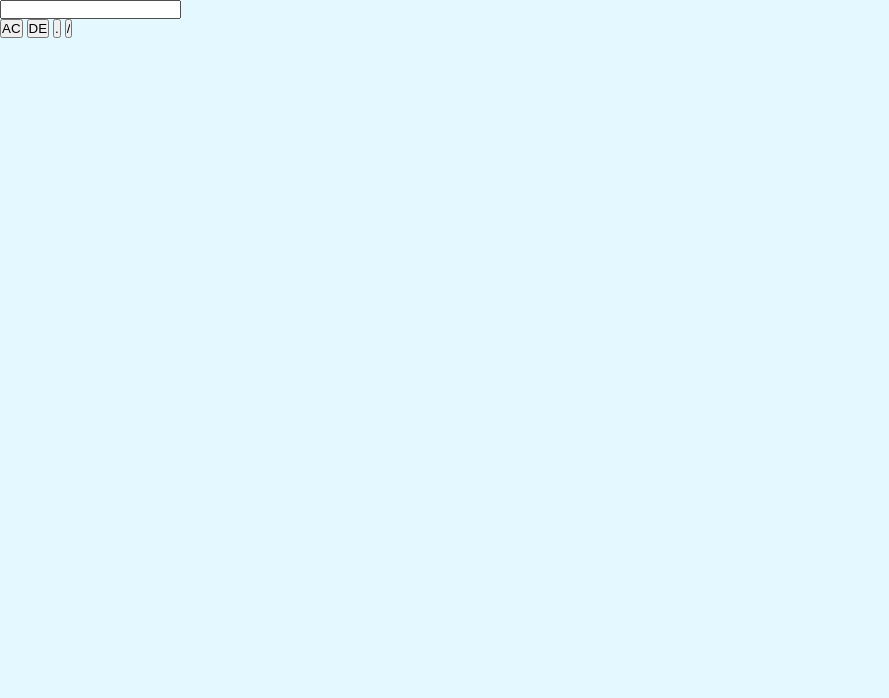
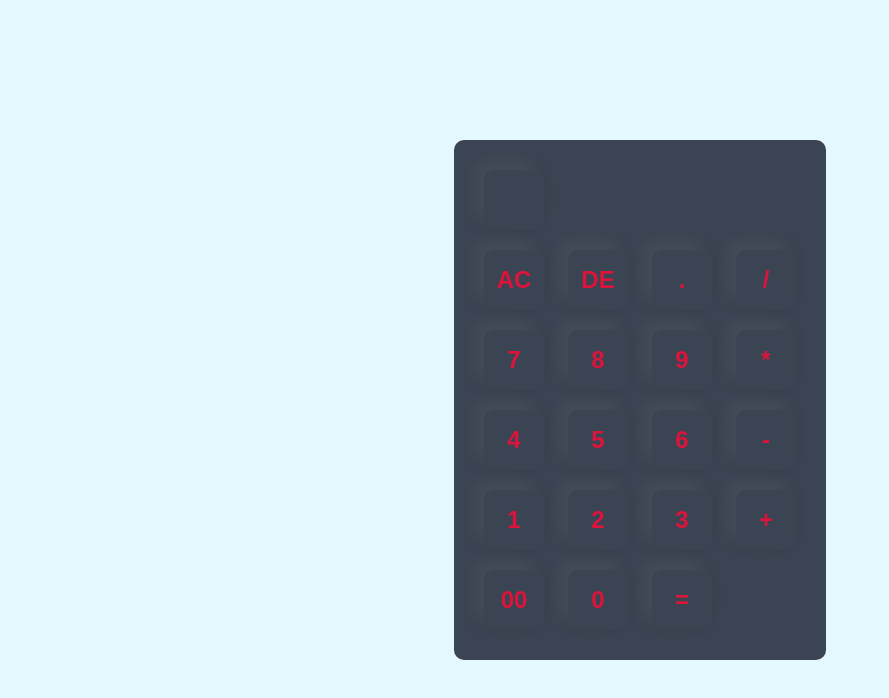
Before and after one commit to ChiefLopes/Solid-calculator, a plain HTML site: page index.html in a window 1280 px wide. Shown: the whole page, without its empty margins (0-889 px from the left). Drawn offline with Linux system fonts and the light colour scheme.

Commit message:
added calculator elements

```diff
--- a/index.html
+++ b/index.html
@@ -22,6 +22,28 @@
                     <input type="button" value=".">
                     <input type="button" value="/">
                 </div>
+                <div class="">
+                    <input type="button" value="7">
+                    <input type="button" value="8">
+                    <input type="button" value="9">
+                    <input type="button" value="*">
+                </div>
+                <div class="">
+                    <input type="button" value="4">
+                    <input type="button" value="5">
+                    <input type="button" value="6">
+                    <input type="button" value="-">
+                </div>
+                <div class="">
+                    <input type="button" value="1">
+                    <input type="button" value="2">
+                    <input type="button" value="3">
+                    <input type="button" value="+">
+                </div><div class="">
+                    <input type="button" value="00">
+                    <input type="button" value="0">
+                    <input type="button" value="=">
+                </div>
             </form>
         </div>
 
--- a/style.css
+++ b/style.css
@@ -5,7 +5,31 @@
 }
 
 .container {
-height: 100vh;
-width: 100%;
-background: #e3f9ff;
+  height: 100vh;
+  width: 100%;
+  background: #e3f9ff;
+  display: flex;
+  align-items: center;
+  justify-content: center;
 }
+
+.calculator {
+    background: #3a4452;
+    padding: 20px;
+    border-radius: 10px;
+}
+
+.calculator form input {
+  border: 0;
+  outline: 0;
+  width: 60px;
+  height: 60px;
+  border-radius: 10px;
+  box-shadow: -8px -8px 15px rgba(255, 255, 255, 0.1), -5px -5px 15px rgba(0, 0, 0, 0.2) ;
+   background: transparent;
+   font-weight: bold;
+   font-size: 24px;
+   color: crimson;
+   cursor: pointer;
+   margin: 10px;
+}
```
